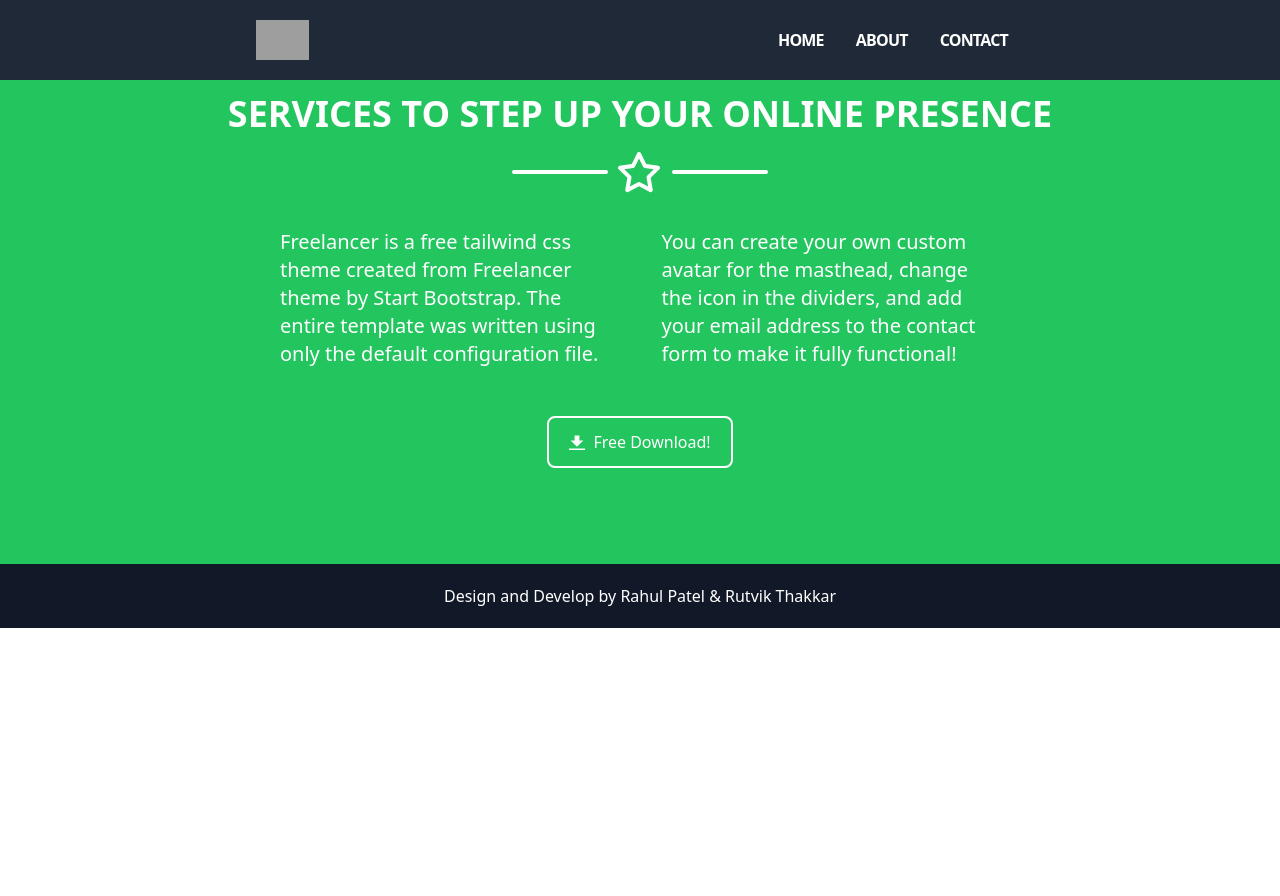
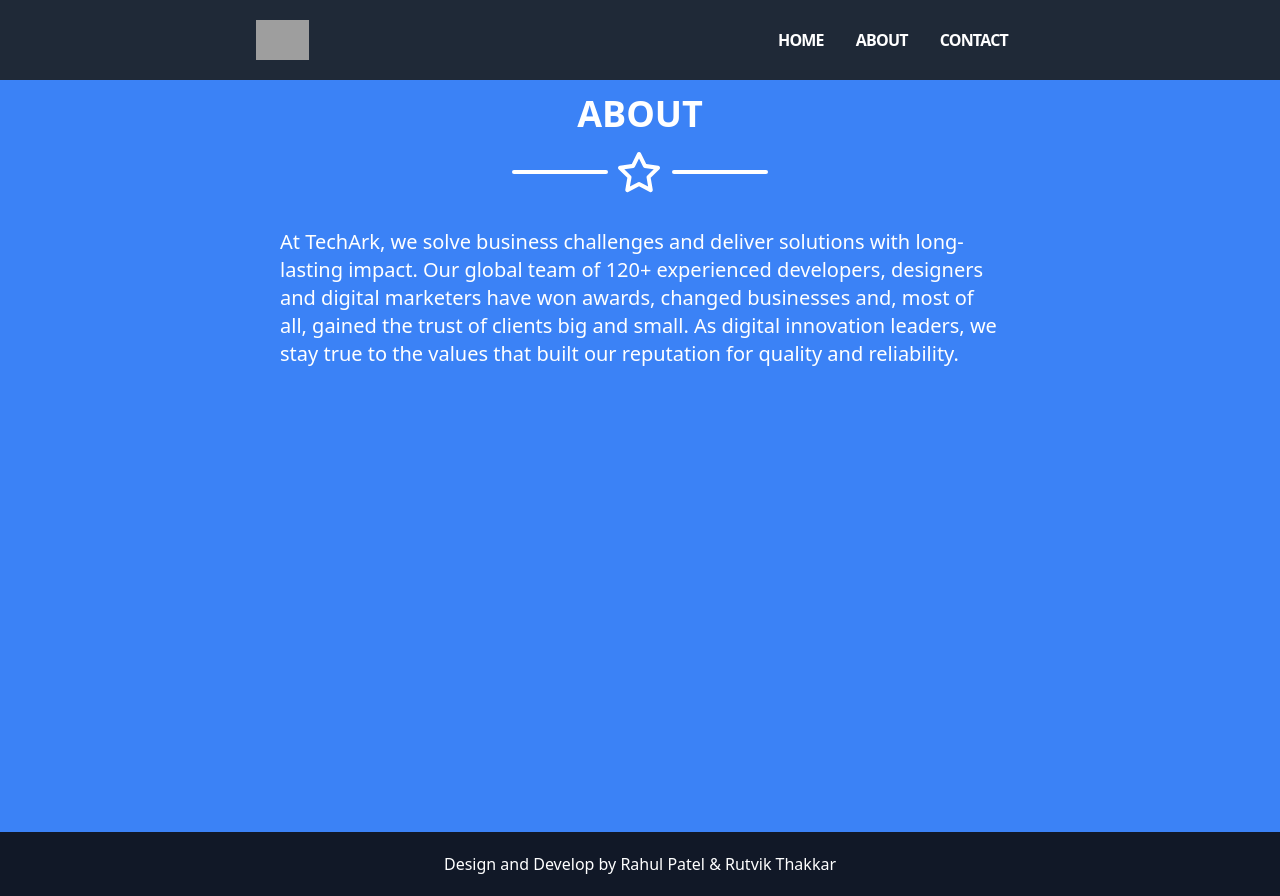
Before and after one commit to rahulpatel-webdeveloper/react-routing, a React (Create React App) app: page /about in a window 1280 px wide. Before the commit the page ends 800 px from the top, so only its background shows below. Built offline with nearby package versions, Linux system fonts and the light colour scheme; grey boxes are pictures that could not be loaded.

Commit message:
contact link changed

```diff
--- a/src/Component/Header.js
+++ b/src/Component/Header.js
@@ -17,7 +17,7 @@ export default function Header() {
    <div class="hidden md:block">
    <NavLink to={'/'}><span  class="px-4 uppercase text-white text-base font-bold whitespace-no-wrap font-Montserrat leading-normal tracking-tighter hover:text-green-500">Home</span></NavLink>
    <NavLink to={'/about'}><span class="px-4 uppercase text-white text-base font-bold whitespace-no-wrap font-Montserrat leading-normal tracking-tighter hover:text-green-500">About</span></NavLink>
-       <span class="px-4 uppercase text-white text-base font-bold whitespace-no-wrap font-Montserrat leading-normal tracking-tighter hover:text-green-500">Contact</span>
+       <a href='https://gotechark.com/contact/' target='_blank'><span class="px-4 uppercase text-white text-base font-bold whitespace-no-wrap font-Montserrat leading-normal tracking-tighter hover:text-green-500">Contact</span></a>
    </div>
     </div>
 </nav>
--- a/src/Pages/About.js
+++ b/src/Pages/About.js
@@ -3,9 +3,9 @@ import React from 'react'
 export default function About() {
   return (
     <>
-    <section id="about-section" class="bg-green-500 -mt-12 py-16">
+     <section id="about-section" class="bg-blue-500 h-svh  -mt-12 py-16">
         <h1 class="text-center uppercase text-white text-4xl font-bold  leading-none tracking-normal">
-        Services to Step Up Your Online Presence
+            About
         </h1>
         <div class="flex flex-row items-center justify-center py-4">
             <span class="h-1 w-24 bg-white rounded-full mx-2"></span>
@@ -16,20 +16,9 @@ export default function About() {
             <span class="h-1 w-24 bg-white rounded-full mx-2"></span>
         </div>
         <div class="flex flex-col lg:flex-row max-w-lg md:max-w-2xl lg:max-w-3xl mx-auto">
-        <div class="mx-6 text-white text-xl py-4">Freelancer is a free tailwind css theme created from Freelancer theme by Start Bootstrap.
-The entire template was written using only the default configuration file.
+        <div class="mx-6 text-white text-xl py-4">At TechArk, we solve business challenges and deliver solutions with long-lasting impact. Our global team of 120+ experienced developers, designers and digital marketers have won awards, changed businesses and, most of all, gained the trust of clients big and small.
+        As digital innovation leaders, we stay true to the values that built our reputation for quality and reliability.
         </div>
-        <div class="mx-6 text-white text-xl py-4">
-            You can create your own custom avatar for the masthead, change the icon in the dividers, and add your email
-            address to the contact form to make it fully functional!</div>
-        </div>
-        <div class="flex justify-center py-8">
-            <button class="bg-transparent hover:bg-white hover:text-black text-white border-2 border-white font-normal py-3 px-5 rounded-lg inline-flex items-center">
-                <svg class="fill-current w-4 h-4 mr-2" xmlns="http://www.w3.org/2000/svg" viewBox="0 0 20 20">
-                    <path d="M13 8V2H7v6H2l8 8 8-8h-5zM0 18h20v2H0v-2z"/>
-                </svg>
-                <span>Free Download!</span>
-            </button>
         </div>
     </section>
     </>
```
